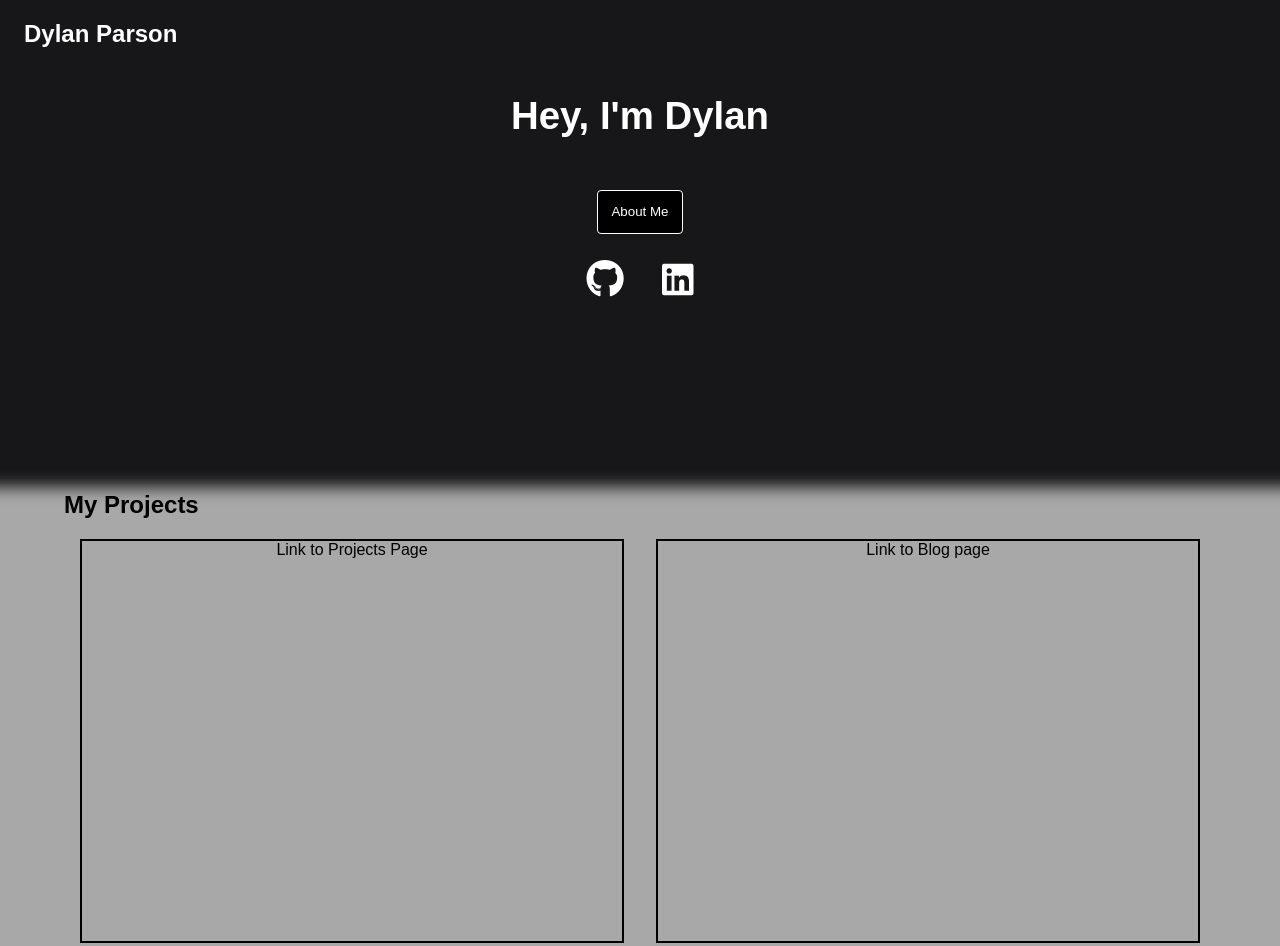
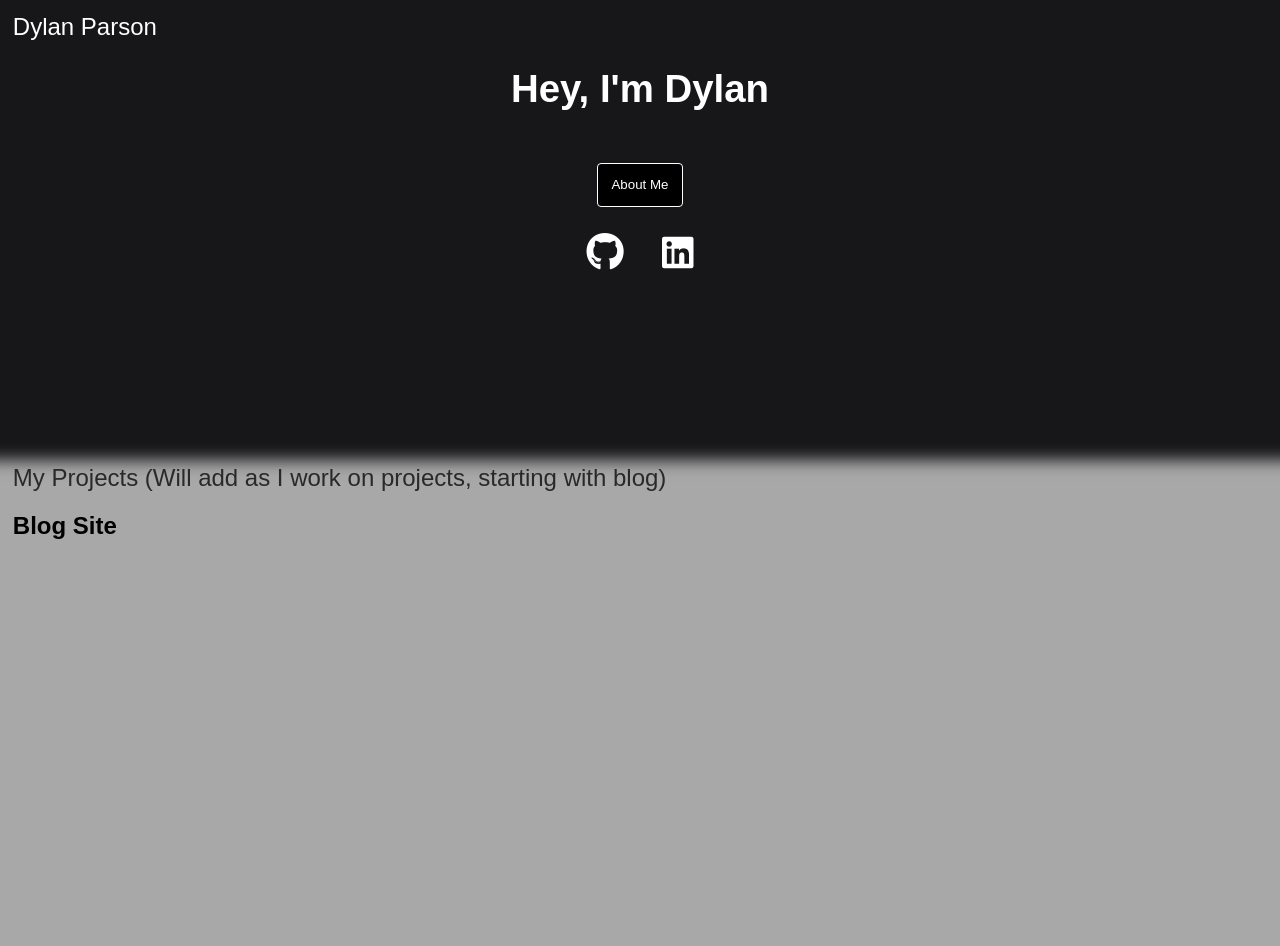
Before and after one commit to dylanparson001/dylanparson.xyz, a plain HTML site: page index.html in a window 1280 px wide. After the commit the page ends 800 px from the top, so only its background shows below. Drawn offline with Linux system fonts and the light colour scheme.

Commit message:
small changes

```diff
--- a/index.css
+++ b/index.css
@@ -19,7 +19,13 @@ a {
   text-decoration: none;
 }
 #name {
-  margin-left: 1em;
+  margin: 1% 0 0 1%;
+  color: white;
+  font-size: 1.5rem;
+}
+#name:hover{
+  transition:all 300ms ease-in-out;
+  color:#424141;
 }
 .intro {
   margin: 0 0 10% 0;
@@ -60,11 +66,7 @@ a {
     right: 10px;
     text-decoration: underline;
 }
-#close:hover{
-    /* transition: all 400ms ease-in-out;
-    background-color: black;
-    color: white; */
-}
+/* Github, LinkedIn, Youtube */
 .links {
   color: white;
   display: flex;
@@ -80,9 +82,17 @@ a {
   transition: all 400ms ease-in-out;
   color: #424141;
 }
-
+/*Projects, Blog */
 .work {
-  margin: 5% 5%;
+  margin: 5% 1%;
+}
+#work-title{
+  color: #292929;
+  font-size: 1.5rem;
+}
+#work-title:hover{
+  transition: all 300ms ease-in-out;
+  color: white;
 }
 .work-items {
   display: flex;
@@ -95,22 +105,3 @@ a {
   margin: 0 1em;
   text-align: center;
 }
-/* .navigation{
-    height: 5vh;
-    display: flex;
-    flex-direction: row;
-    justify-content: space-evenly;
-    background-color: #2e302e;
-}
-.nav-items {
-    text-decoration: none;
-    text-align: center;
-    width: 100%;
-    height: 100%;
-    padding: auto;
-    color: rgb(255, 255, 255);
-    font-size: 1.5rem;
-}
-.nav-items:hover{
-    color: #c5c5c5;
-} */
--- a/index.html
+++ b/index.html
@@ -13,7 +13,7 @@
   </head>
   <body>
     <div class="main">
-      <h2 id="name">Dylan Parson</h2>
+      <a href="index.html" id="name">Dylan Parson</a>
       <div class="intro">
         <h1 id="greeting">Hey, I'm Dylan</h1>
         <button id="about-button">About Me</button>
@@ -38,13 +38,13 @@
         </div>
       </div>
     </div>
-    <main class="work">
-      <h2 id="title">My Projects</h2>
-      <div class="work-items">
-        <div id="projects">Link to Projects Page</div>
-        <div id="blog">Link to Blog page</div>
-      </div>
+
+      <main class="work">
+        <a href="projects.html" id="work-title">My Projects (Will add as I work on projects, starting with blog)</a>
+        <div class="work-items">
+          <h2>Blog Site</h2>
+        </div>
     </main>
-    <script src="index.js"></script>
+    <script src="./index.js"></script>
   </body>
 </html>
--- a/index.js
+++ b/index.js
@@ -1,15 +1,17 @@
 const aboutBtn = document.getElementById("about-button");
 const aboutMe = document.getElementById("about-me");
 const closeButton = document.getElementById("close");
+const main = document.querySelector(".main");
 
 // Listener for adding about me
 aboutBtn.addEventListener("click", () => {
   aboutMe.classList.remove("hidden");
 });
 
-// Listener(s) for closing about me by clicking outside of section
+// Listener for closing about me by clicking outside of section
 document.addEventListener("click", (event) => {
   if (event.target == aboutMe) {
+    console.log('hello')
     aboutMe.classList.add("hidden");
   }
 });
```
Also changed, not shown: projects.html (added, +22 -0 lines).
